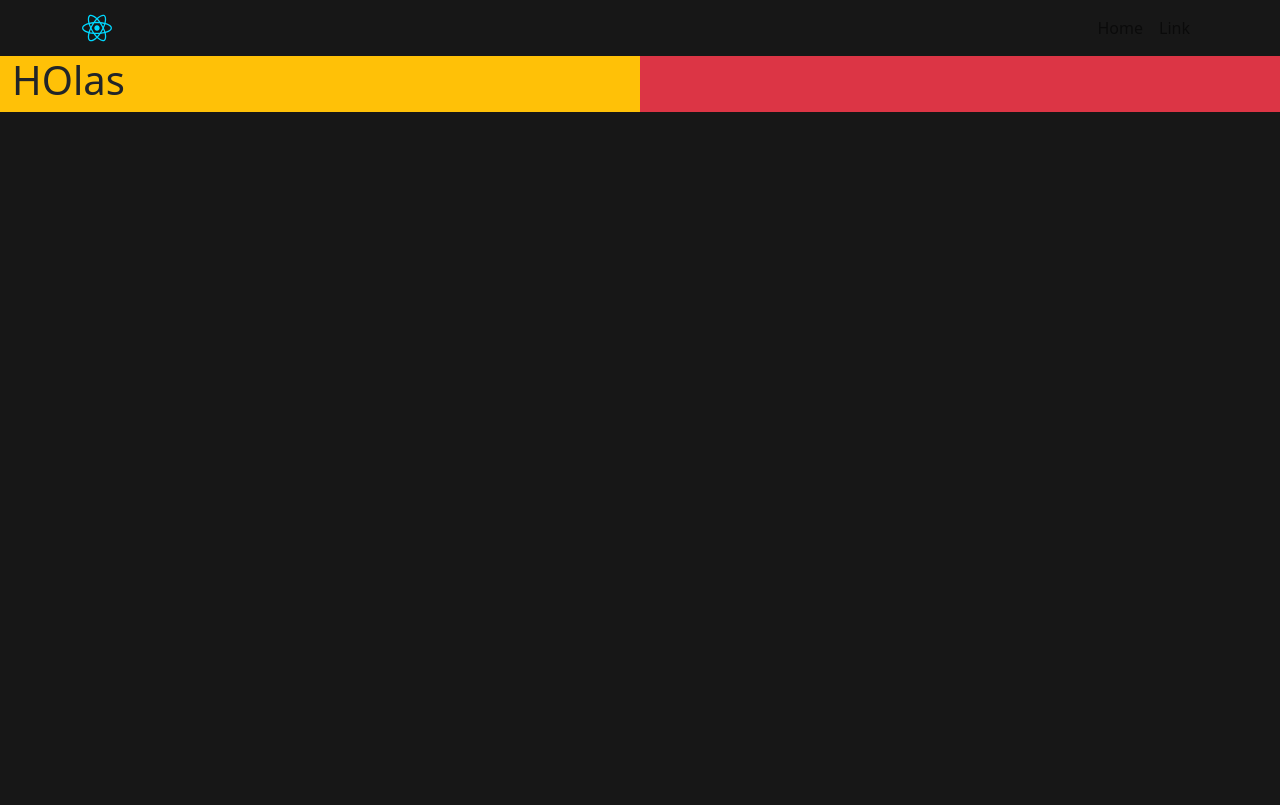
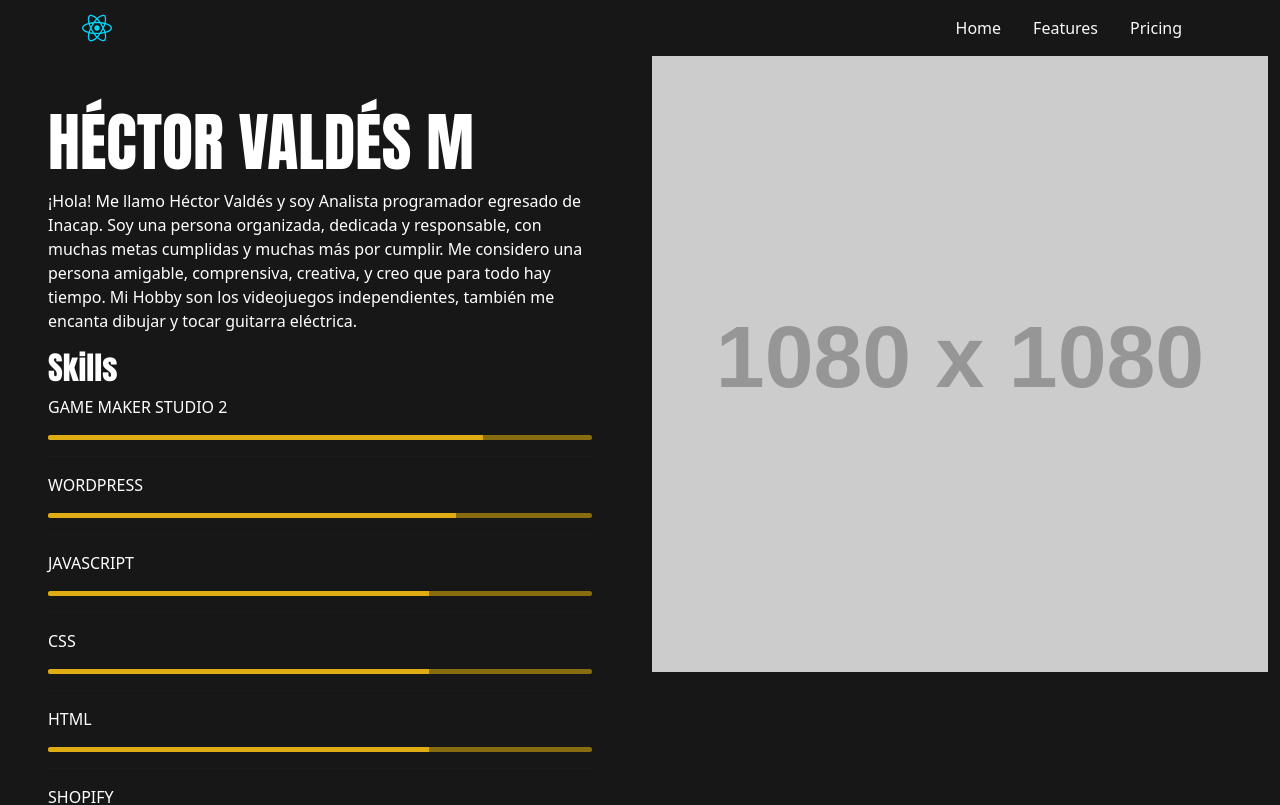
Before and after one commit to Mushroom0047/portfolio-2023, a React (Vite) app: page / in a window 1280 px wide. Shown: the top 805 px of the page. Built offline with nearby package versions, Linux system fonts and the light colour scheme.

Commit message:
Adding some sections

```diff
--- a/src/Components/Banner/Banner.jsx
+++ b/src/Components/Banner/Banner.jsx
@@ -1,13 +1,46 @@
 import { Col, Container, Row } from "react-bootstrap"
+import { Skills } from "../Skills/Skills"
+import './banner.css'
 
 export const Banner = () => {
   return (
-    <Container fluid>
-        <Row className="">
-            <Col className="bg-warning">
-                <h1 className="hola">HOlas</h1>
+    <Container fluid className="container__banner">
+        <Row>
+            <Col sm={12} md={6} className="p-5 col__description">
+                <h1 className="name">HÉCTOR VALDÉS M</h1>
+                <p className="description">
+                  ¡Hola! Me llamo Héctor Valdés y soy Analista programador egresado de Inacap.
+                  Soy una persona organizada, dedicada y responsable,
+                  con muchas metas cumplidas y muchas más por cumplir.
+                  Me considero una persona amigable, comprensiva, creativa,
+                  y creo que para todo hay tiempo. Mi Hobby son los videojuegos independientes,
+                  también me encanta dibujar y tocar guitarra eléctrica.
+                  </p>
+
+                  <h2>Skills</h2>
+                  <Skills titulo="GAME MAKER STUDIO 2" percentage={80}/>
+                  <Skills titulo="WORDPRESS" percentage={75}/>
+                  <Skills titulo="JAVASCRIPT" percentage={70}/>
+                  <Skills titulo="CSS" percentage={70}/>
+                  <Skills titulo="HTML" percentage={70}/>
+                  <Skills titulo="SHOPIFY" percentage={50}/>
+                  <Skills titulo="SASS" percentage={50}/>
+                  <Skills titulo="MYSQL" percentage={45}/>
+                  <Skills titulo="GIT" percentage={45}/>
+                  <Skills titulo="ANDROID" percentage={30}/>
+                  <Skills titulo="REACT" percentage={30}/>
+                  <Skills titulo="JAVA" percentage={20}/>
+                  <Skills titulo="C#" percentage={10}/>
+
             </Col>
-            <Col className="bg-danger"></Col>
+            <Col sm={12} md={6} className="col__image">
+                <img
+                className="image__profile"
+                src='https://via.placeholder.com/1080'
+                width={100}
+                height={100}
+                />
+            </Col>
         </Row>
 
     </Container>
--- /dev/null
+++ b/src/Components/Banner/banner.css
@@ -0,0 +1,19 @@
+.container__banner{
+    min-height: 600px;
+}
+
+.name{
+    font-size: 4rem;
+}
+
+
+.image__profile{
+    height: auto;
+    width: 100%;
+    position: -webkit-sticky;
+    position: sticky;
+    top: 0;
+}
+.col__image, .col__description{
+    background-color: #171717;;
+}
--- a/src/Components/Navbar/NavbarMenu.jsx
+++ b/src/Components/Navbar/NavbarMenu.jsx
@@ -19,13 +19,11 @@ const NavbarMenu = () => {
           alt="React Bootstrap logo"
         />
       </Navbar.Brand>
-        <Navbar.Toggle aria-controls="basic-navbar-nav" />
-        <Navbar.Collapse id="basic-navbar-nav" className='justify-content-end'>
-          <Nav className="">
-            <Nav.Link href="#home">Home</Nav.Link>
-            <Nav.Link href="#link">Link</Nav.Link>
+        <Nav className="d-flex flex-row">
+          <Nav.Link className='px-3 text-light' href="#home">Home</Nav.Link>
+          <Nav.Link className='px-3 text-light' href="#features">Features</Nav.Link>
+          <Nav.Link className='px-3 text-light' href="#pricing">Pricing</Nav.Link>
         </Nav>
-        </Navbar.Collapse>
       </Container>
     </Navbar>
   </>
--- a/src/Components/Navbar/navbarMenu.css
+++ b/src/Components/Navbar/navbarMenu.css
@@ -1,3 +1,6 @@
 .menu{
     background-color: #171717;
 }
+.navbar-toggler{
+    border: none !important;
+}
--- /dev/null
+++ b/src/Components/Skills/Skills.jsx
@@ -0,0 +1,12 @@
+import { ProgressBar } from "react-bootstrap"
+import './skills.css'
+
+export const Skills = ({titulo, percentage}) => {
+  return (
+    <>
+        <p>{titulo}</p>
+        <ProgressBar now={percentage}/>
+        <hr />
+    </>
+  )
+}
--- /dev/null
+++ b/src/Components/Skills/skills.css
@@ -0,0 +1,7 @@
+.progress{
+    height: 5px !important;
+    background-color: #896b10 !important;
+}
+.progress-bar{
+    background-color: #dfac13 !important;
+}
--- a/src/index.css
+++ b/src/index.css
@@ -1,3 +1,19 @@
+@import url('https://fonts.googleapis.com/css2?family=Anton&display=swap');
+
 html{
     background-color: #171717;
+    color: #fff;
 }
+
+h1, h2, p{
+    color: #fff
+}
+
+h1{
+    font-family: 'Anton', sans-serif;
+    font-weight: bold;
+}
+h2{
+    font-family: 'Anton', sans-serif;
+    font-weight: 300;
+}
```
Lines whose indentation alone changed are shown as unchanged.
